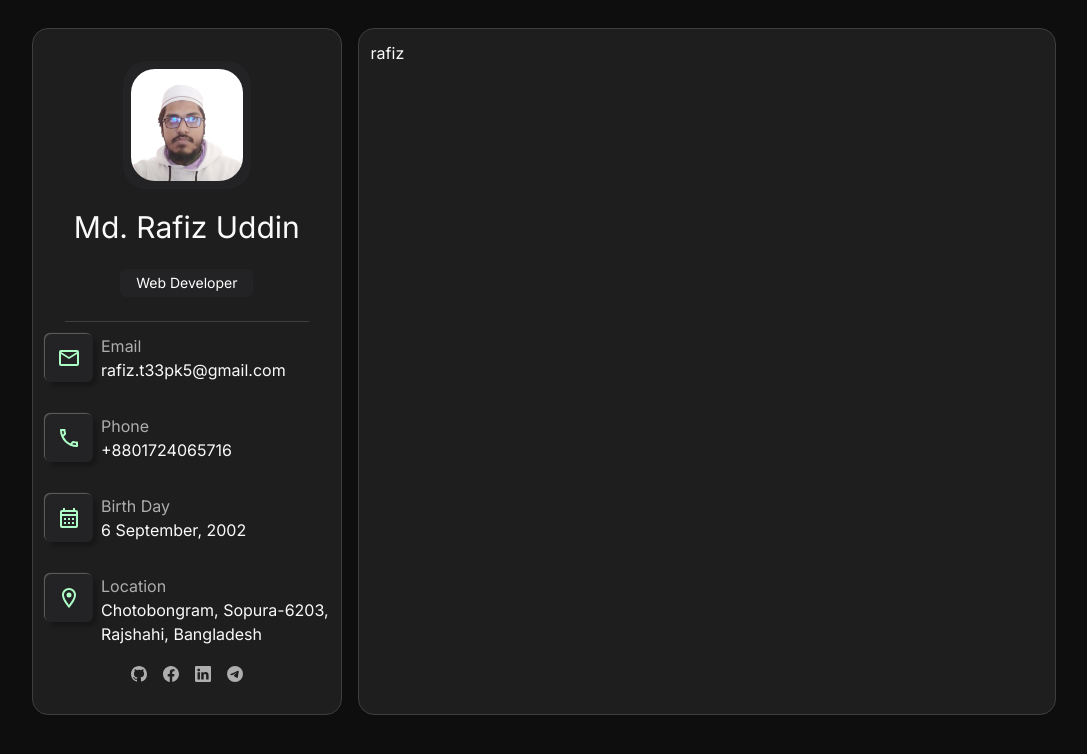
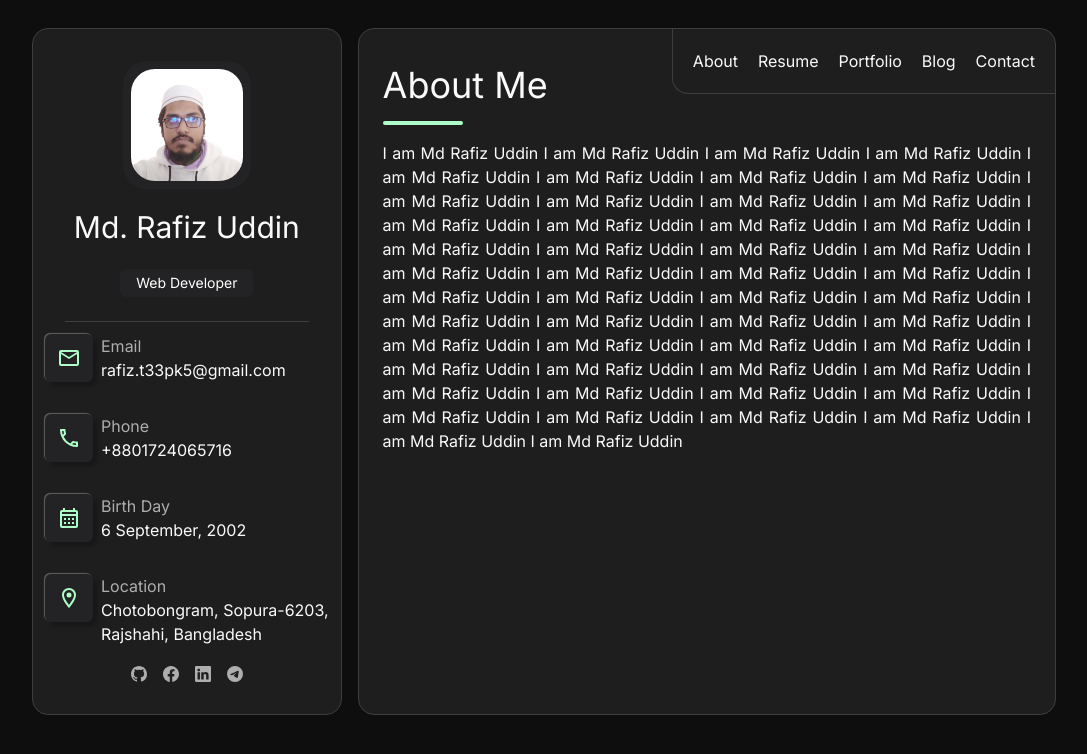
Before and after one commit to rafiz001/me, a React (Vite) app: page / in a window 1280 px wide. Shown: the top 754 px of the page, without its empty margins (96-1183 px from the left). Built offline with nearby package versions, Linux system fonts and the light colour scheme.

Commit message:
designed navbar

```diff
--- a/src/App.jsx
+++ b/src/App.jsx
@@ -1,5 +1,6 @@
 import { useState } from 'react'
 import Sidebar from './comp/Sidebar';
+import MainContent from './comp/MainContent';
 function App() {
   const [count, setCount] = useState(0)
 
@@ -9,7 +10,8 @@ function App() {
         <div className='flex flex-col xl:flex-row justify-center gap-4 w-full xl:w-[80%]'>
 
           <Sidebar />
-          <div className='flex-0 xl:flex-8 b i bg-background text-text  p-3 rounded-2xl border border-border'>rafiz</div>
+
+          <MainContent/>
         </div>
       </div>
     </>
--- /dev/null
+++ b/src/comp/MainContent.jsx
@@ -0,0 +1,19 @@
+import React from 'react'
+import Navbar from './Navbar'
+
+export default function MainContent() {
+  return (
+    <>
+    <div className='flex-0 xl:flex-8 b i bg-background text-text  p-6 rounded-2xl border border-border relative'>
+        <header className='mt-3'>
+            <h1 className='text-4xl'>About Me</h1>
+            <div className='bg-primary w-20 h-1 my-4 rounded-3xl'></div>
+        </header>
+        <article className='text-justify'>
+            I am Md Rafiz Uddin I am Md Rafiz Uddin I am Md Rafiz Uddin I am Md Rafiz Uddin I am Md Rafiz Uddin I am Md Rafiz Uddin I am Md Rafiz Uddin I am Md Rafiz Uddin I am Md Rafiz Uddin I am Md Rafiz Uddin I am Md Rafiz Uddin I am Md Rafiz Uddin I am Md Rafiz Uddin I am Md Rafiz Uddin I am Md Rafiz Uddin I am Md Rafiz Uddin I am Md Rafiz Uddin I am Md Rafiz Uddin I am Md Rafiz Uddin I am Md Rafiz Uddin I am Md Rafiz Uddin I am Md Rafiz Uddin I am Md Rafiz Uddin I am Md Rafiz Uddin I am Md Rafiz Uddin I am Md Rafiz Uddin I am Md Rafiz Uddin I am Md Rafiz Uddin I am Md Rafiz Uddin I am Md Rafiz Uddin I am Md Rafiz Uddin I am Md Rafiz Uddin I am Md Rafiz Uddin I am Md Rafiz Uddin I am Md Rafiz Uddin I am Md Rafiz Uddin I am Md Rafiz Uddin I am Md Rafiz Uddin I am Md Rafiz Uddin I am Md Rafiz Uddin I am Md Rafiz Uddin I am Md Rafiz Uddin I am Md Rafiz Uddin I am Md Rafiz Uddin I am Md Rafiz Uddin I am Md Rafiz Uddin I am Md Rafiz Uddin I am Md Rafiz Uddin I am Md Rafiz Uddin I am Md Rafiz Uddin
+        </article>
+        <Navbar/>
+    </div>
+    </>
+  )
+}
--- /dev/null
+++ b/src/comp/Navbar.jsx
@@ -0,0 +1,15 @@
+import React from 'react'
+
+export default function Navbar() {
+    return (
+        <>
+            <div className='absolute top-0 right-0 flex gap-5 p-5 border border-border border-t-0 border-r-0 rounded-bl-2xl rounded-tr-2xl   '>
+                <a href="#">About</a>
+                <a href="#">Resume</a>
+                <a href="#">Portfolio</a>
+                <a href="#">Blog</a>
+                <a href="#">Contact</a>
+            </div>
+        </>
+    )
+}
```
